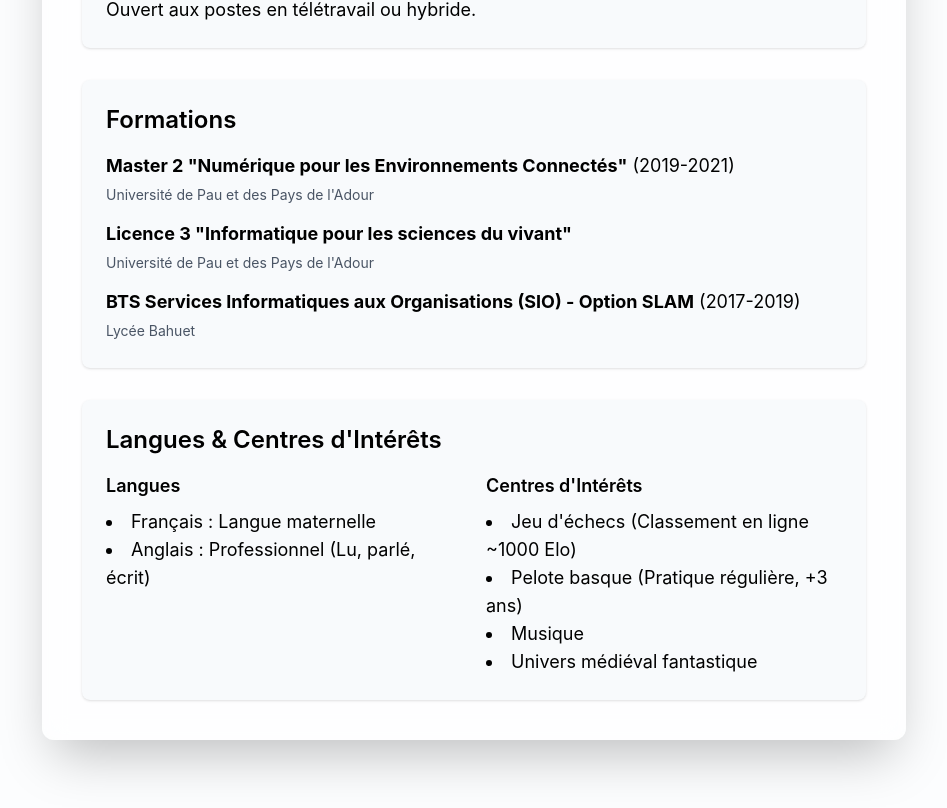
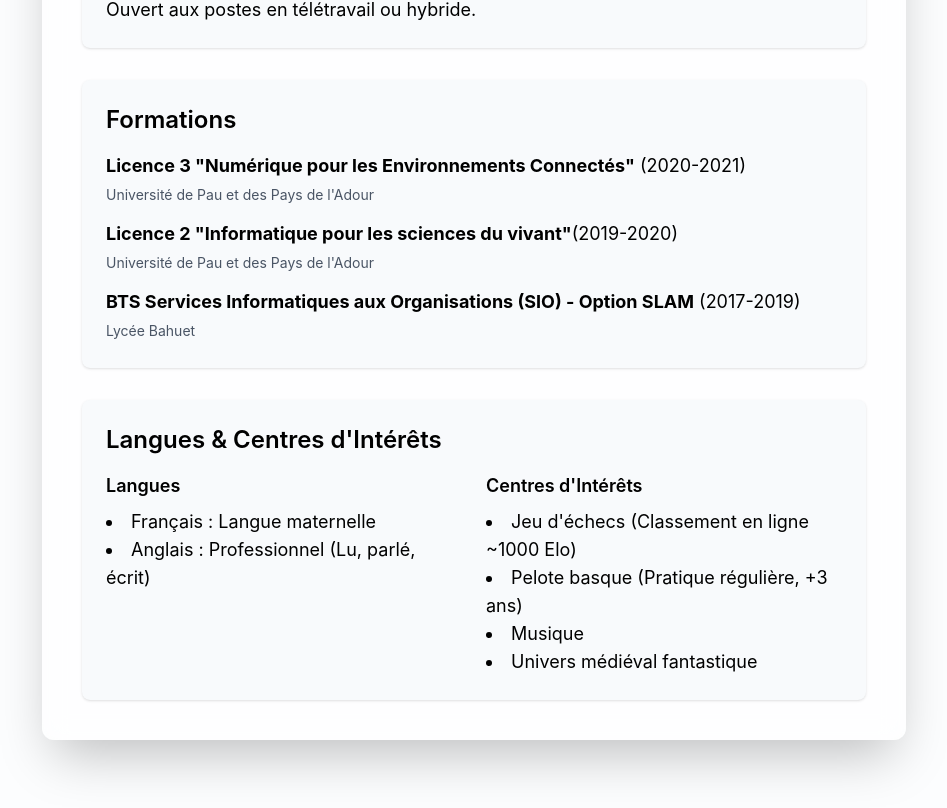
Before and after one commit to JulesDups/portfolio, an Angular app: page / in a window 1280 px wide. Shown: the part 1336-2144 px from the top of the page, without its empty margins (166-1113 px from the left). Built offline with nearby package versions, Linux system fonts and the light colour scheme.

Commit message:
Fix photo profil

```diff
--- a/angular.json
+++ b/angular.json
@@ -44,14 +44,7 @@
             "browser": "src/main.ts",
             "polyfills": ["zone.js"],
             "tsConfig": "tsconfig.app.json",
-            "assets": [
-              "src/assets",
-              {
-                "glob": "**/*",
-                "input": "src/assets/",
-                "output": "/assets/"
-              }
-            ],
+            "assets": ["src/assets"],
             "styles": ["src/styles.css"],
             "scripts": []
           },
--- a/src/app/pages/about/about.component.html
+++ b/src/app/pages/about/about.component.html
@@ -18,7 +18,7 @@
       <div class="space-y-6 text-left text-base md:space-y-8 md:text-lg">
         <div class="rounded-lg bg-slate-50 p-6 shadow">
           <img
-            src="../../assets/images/pp_linkedin.jpg"
+            src="assets/images/pp_linkedin.jpg"
             alt="Jules Dupuis - Profil"
             class="mx-auto mb-6 h-40 w-40 rounded-full object-cover shadow-lg md:float-right md:ml-6 md:h-48 md:w-48"
           />
@@ -40,15 +40,15 @@
           <ul class="space-y-3">
             <li>
               <strong class="text-brand-accent"
-                >Master 2 "Numérique pour les Environnements Connectés"</strong
+                >Licence 3 "Numérique pour les Environnements Connectés"</strong
               >
-              (2019-2021)<br />
+              (2020-2021)<br />
               <span class="text-sm text-gray-600">Université de Pau et des Pays de l'Adour</span>
             </li>
             <li>
               <strong class="text-brand-accent"
-                >Licence 3 "Informatique pour les sciences du vivant"</strong
-              ><br />
+                >Licence 2 "Informatique pour les sciences du vivant"</strong
+              >(2019-2020)<br />
               <span class="text-sm text-gray-600">Université de Pau et des Pays de l'Adour</span>
             </li>
             <li>
```
Also changed, not shown: src/assets/images/pp_linkedin.jpg (renamed from src/app/assets/images/pp_linkedin.jpg).
